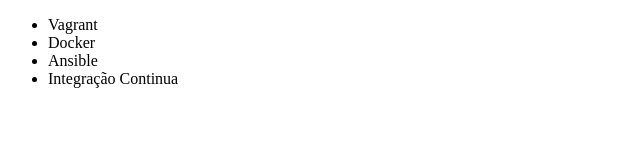
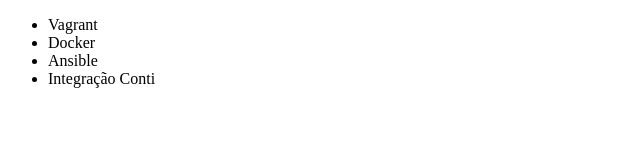
Before and after one commit to FabioSiqueiraPaula/alura_git, a plain HTML site: page index.html in a window 1280 px wide. Shown: the full height of the page, 0-640 px from the left. Drawn offline with Linux system fonts and the light colour scheme.

Commit message:
Acerto feito no curso integraçao

```diff
--- a/index.html
+++ b/index.html
@@ -9,7 +9,7 @@
         <li>Vagrant</li>
         <li>Docker</li>
         <li>Ansible</li>
-        <li>Integração Continua</li>
+        <li>Integração Conti</li>
     </ul>
 </body>
 </html>
```
